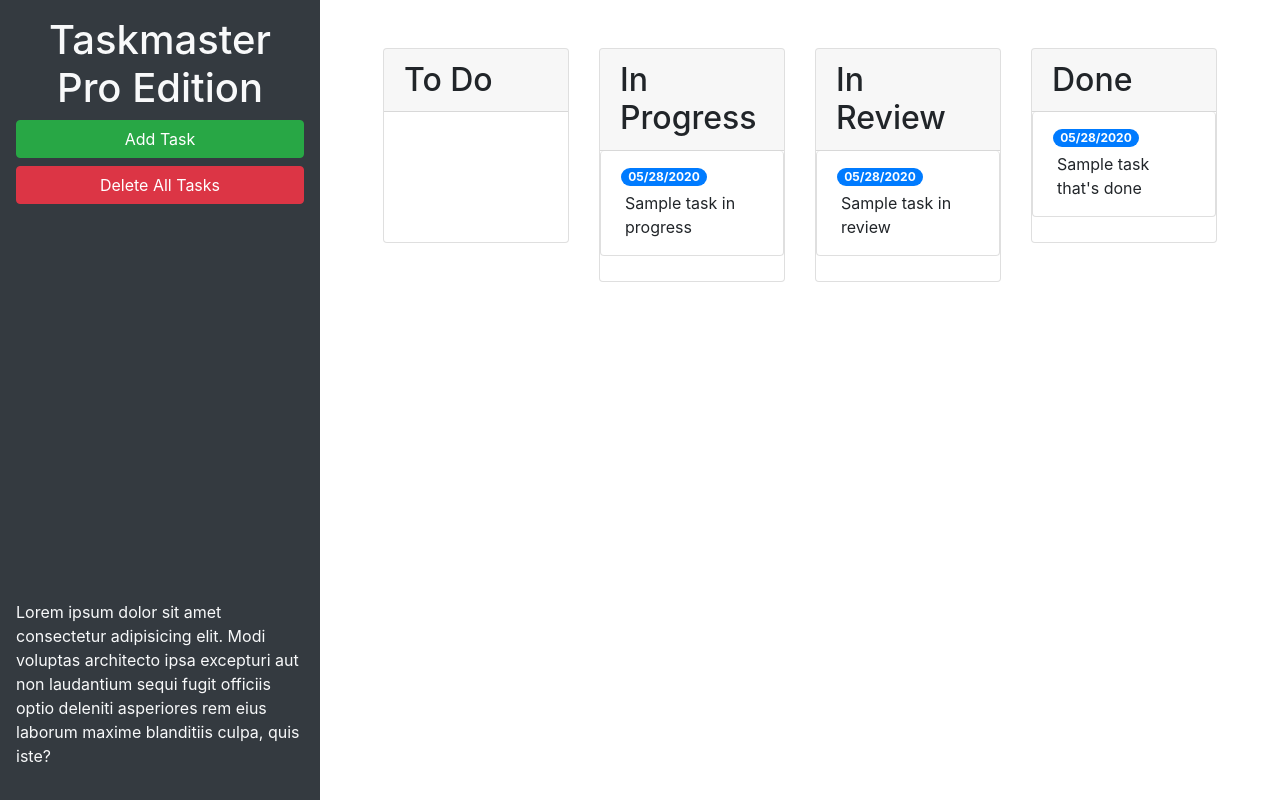
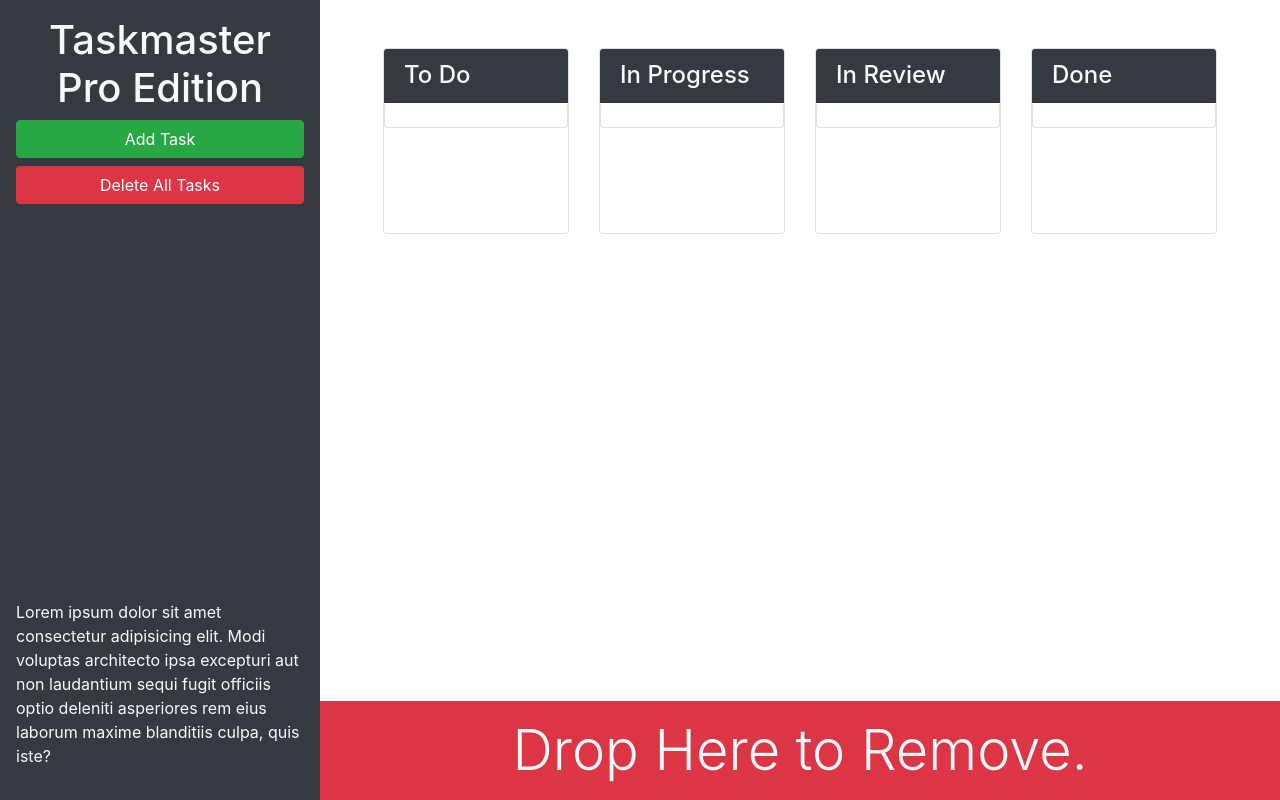
Before and after one commit to lonny-v/taskmaster-pro, a plain HTML site: page index.html in a window 1280 px wide. Drawn offline with nearby package versions, Linux system fonts and the light colour scheme.

Commit message:
add drop to remove element

```diff
--- a/index.html
+++ b/index.html
@@ -13,35 +13,35 @@
 <body>
 
   <div class="row min-vh-100 no-gutters">
-    <header class="col-12 col-lg-3 bg-dark text-light d-flex flex-column p-4 p-lg-3">
+    <header class="col-12 col-lg-3 bg-dark text-light sticky-top d-flex flex-column p-4 p-lg-3">
       <h1 class="text-center">Taskmaster Pro Edition</h1>
       <button id="create-task" class="btn btn-block btn-success" data-toggle="modal" data-target="#task-form-modal">Add
         Task</button>
       <button id="remove-tasks" class="btn btn-block btn-danger">Delete All Tasks</button>
-      <p class="mt-auto">Lorem ipsum dolor sit amet consectetur adipisicing elit. Modi voluptas architecto ipsa
+      <p class="mt-auto d-none d-lg-block">Lorem ipsum dolor sit amet consectetur adipisicing elit. Modi voluptas
+        architecto ipsa
         excepturi aut non
         laudantium sequi fugit officiis optio deleniti asperiores rem eius laborum maxime blanditiis culpa, quis iste?
       </p>
     </header>
-    <main class="col-12 col-lg-9">
+    <main class="col-12 col-lg-9 d-flex flex-column">
       <div class="m-5 row justify-content-around">
         <!-- todo start -->
         <div class="col-12 col-md-6 col-xl-3 mb-3">
           <div class="card">
-            <h2 class="card-header">To Do</h2>
-            <ul id="list-toDo" class="list-group"></ul>
+            <h4 class="card-header bg-dark text-light">To Do</h4>
+            <ul id="list-toDo" class="list-group">
+              <li class="list-group-item"></li>
+            </ul>
           </div>
         </div>
         <!-- todo end -->
         <!-- in progress start -->
         <div class="col-12 col-md-6 col-xl-3 mb-3">
           <div class="card">
-            <h2 class="card-header">In Progress</h2>
+            <h4 class="card-header bg-dark text-light">In Progress</h4>
             <ul id="list-inProgress" class="list-group">
-              <li class="list-group-item">
-                <span class="badge badge-primary badge-pill">05/28/2020</span>
-                <p class="m-1">Sample task in progress</p>
-              </li>
+              <li class="list-group-item"></li>
             </ul>
           </div>
         </div>
@@ -49,12 +49,9 @@
         <!-- in review start -->
         <div class="col-12 col-md-6 col-xl-3 mb-3">
           <div class="card">
-            <h2 class="card-header">In Review</h2>
+            <h4 class="card-header bg-dark text-light">In Review</h4>
             <ul id="list-inReview" class="list-group">
-              <li class="list-group-item">
-                <span class="badge badge-primary badge-pill">05/28/2020</span>
-                <p class="m-1">Sample task in review</p>
-              </li>
+              <li class="list-group-item"></li>
             </ul>
           </div>
         </div>
@@ -62,16 +59,18 @@
         <!-- done start -->
         <div class="col-12 col-md-6 col-xl-3 mb-3">
           <div class="card">
-            <h2 class="card-header">Done</h2>
+            <h4 class="card-header bg-dark text-light">Done</h4>
             <ul id="list-done" class="list-group">
-              <li class="list-group-item">
-                <span class="badge badge-primary badge-pill">05/28/2020</span>
-                <p class="m-1">Sample task that's done</p>
-              </li>
+              <li class="list-group-item"></li>
             </ul>
           </div>
         </div>
         <!-- done end -->
+      </div>
+      <div id="trash" class="mt-auto">
+        <div class="w-100 bg-danger p-3 text-center text-light display-4">
+          Drop Here to Remove.
+        </div>
       </div>
     </main>
   </div>
```
